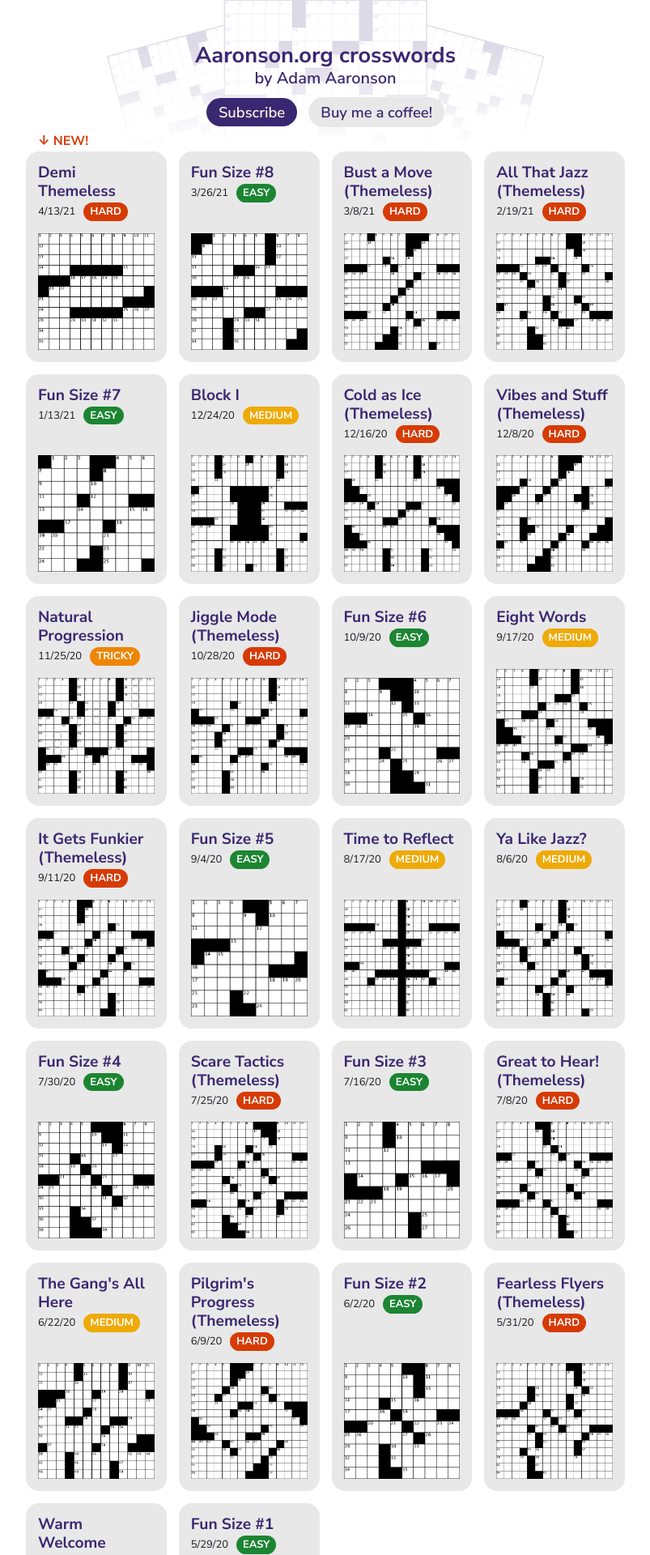
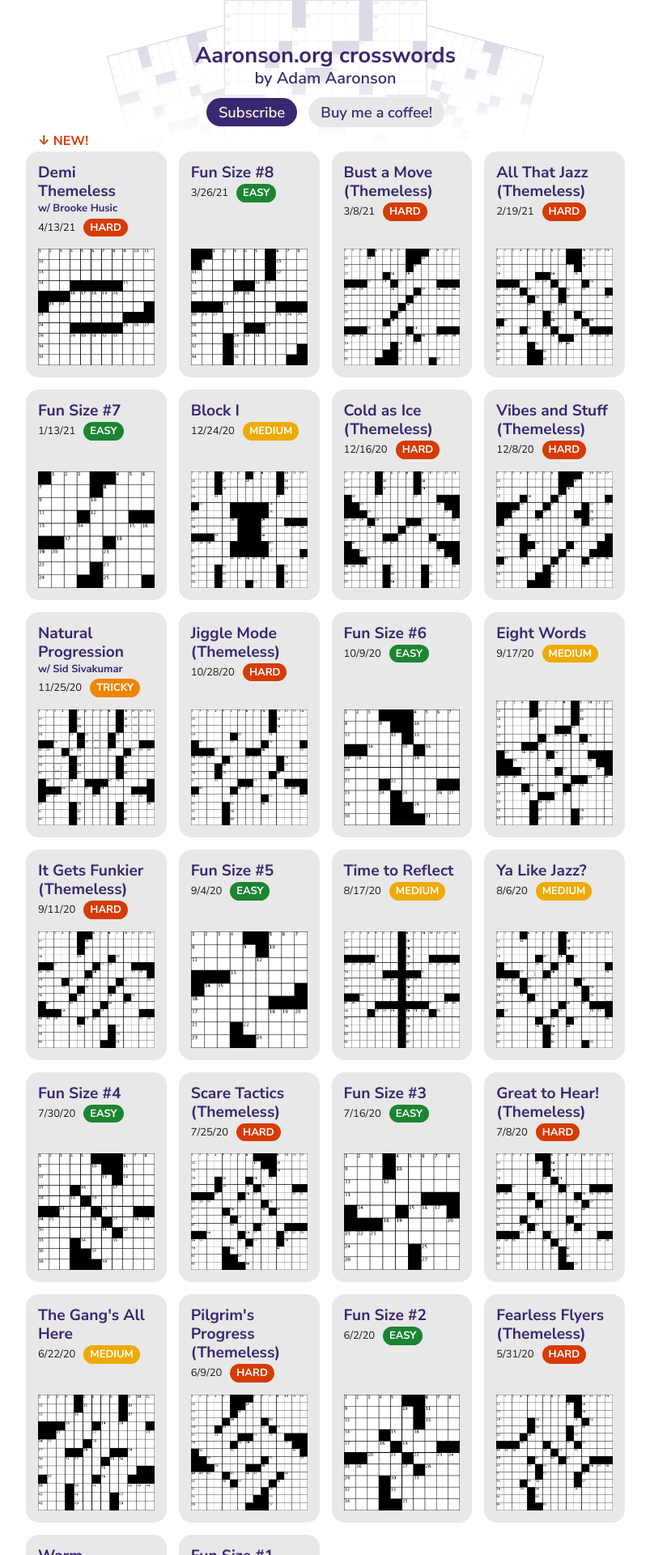
Before and after one commit to adamaaronson/adamaaronson.github.io, a Jekyll site: the page built from crosswords.md, in a window 1280 px wide. Shown: the part 344-2264 px from the top of the page at 81% size, without its empty margins (238-1041 px from the left). Built offline with Jekyll 4.4.1, drawn with Linux system fonts in a browser that asks for light colours; comment, search, counter and statistics services are not loaded.

Commit message:
Add collab indicators

```diff
--- a/_crosswords/demithemeless.md
+++ b/_crosswords/demithemeless.md
@@ -3,6 +3,7 @@
 filename: demithemeless
 difficulty: hard
 author: Adam Aaronson and Brooke Husic
+collab: Brooke Husic
 date: 2021-04-13
 ---
 
--- a/_crosswords/naturalprogression.md
+++ b/_crosswords/naturalprogression.md
@@ -3,6 +3,7 @@
 filename: naturalprogression
 difficulty: tricky
 author: Adam Aaronson and Sid Sivakumar
+collab: Sid Sivakumar
 date: 2020-11-25
 ---
 
--- a/_layouts/crosswords.html
+++ b/_layouts/crosswords.html
@@ -30,6 +30,11 @@
                     <h4>{{ crossword.title }}</h4>
                 </div>
                 <div class="crossword-info">
+                    {% if crossword.collab %}
+                    <h3 class="crossword-collab">
+                        w/ {{ crossword.collab }}
+                    </h3>
+                    {% endif %}
                     <div class="crossword-date">
                         {{ crossword.date | date: "%-m/%-d/%y" }}
                     </div><div class="crossword-difficulty {{ crossword.difficulty }}">
--- a/assets/css/crosswords.scss
+++ b/assets/css/crosswords.scss
@@ -118,6 +118,11 @@
 
 .crossword-info {
     flex: 1 100%;
+}
+
+.crossword-collab {
+    font-size: small !important;
+    margin-bottom: 0 !important;
 }
 
 .crossword-date {
```
